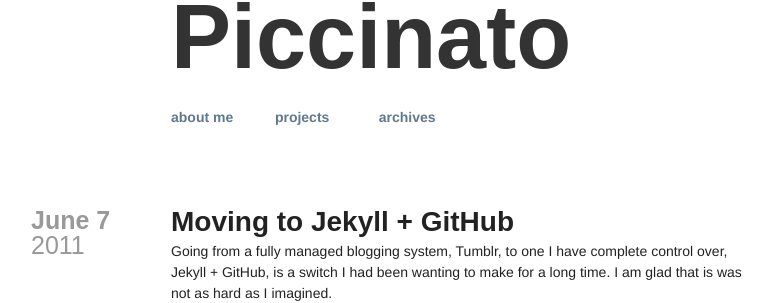
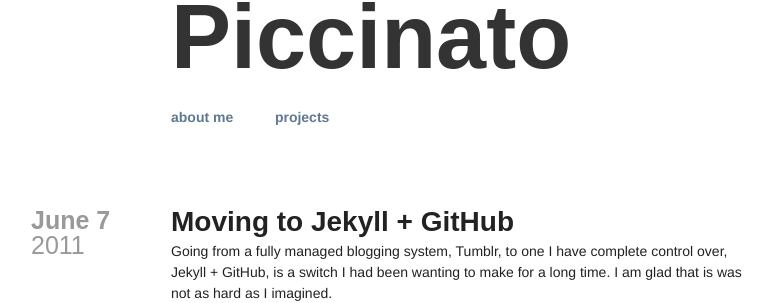
Before and after one commit to MPiccinato/mpiccinato.github.com, a Jekyll site: the page built from _posts/2011-06-07-moving-to-jekyll-github.md, in a window 1280 px wide. Shown: the part 128-431 px from the top of the page, without its empty margins (179-952 px from the left). Built offline with Jekyll 4.4.1, drawn with Linux system fonts in a browser that asks for light colours; nearby versions of some CDN libraries.

Commit message:
Removed archives link

```diff
--- a/_layouts/default.html
+++ b/_layouts/default.html
@@ -38,9 +38,6 @@
                     <li>
                         <a href="/projects">projects</a>
                     </li>
-                    <li>
-                        <a href="/archives">archives</a>
-                    </li>
                 </ul>
             </nav>
 		</header>
```
